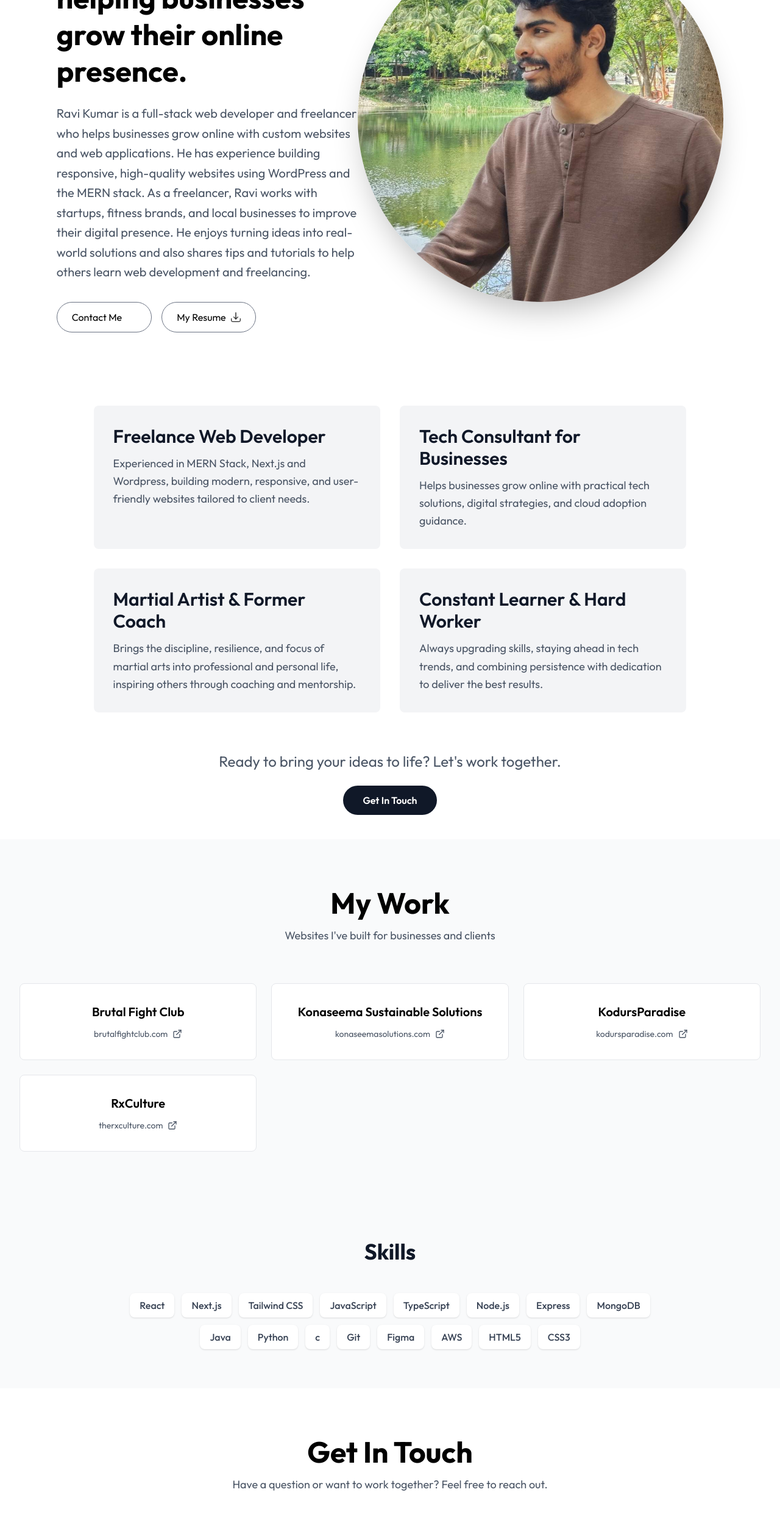
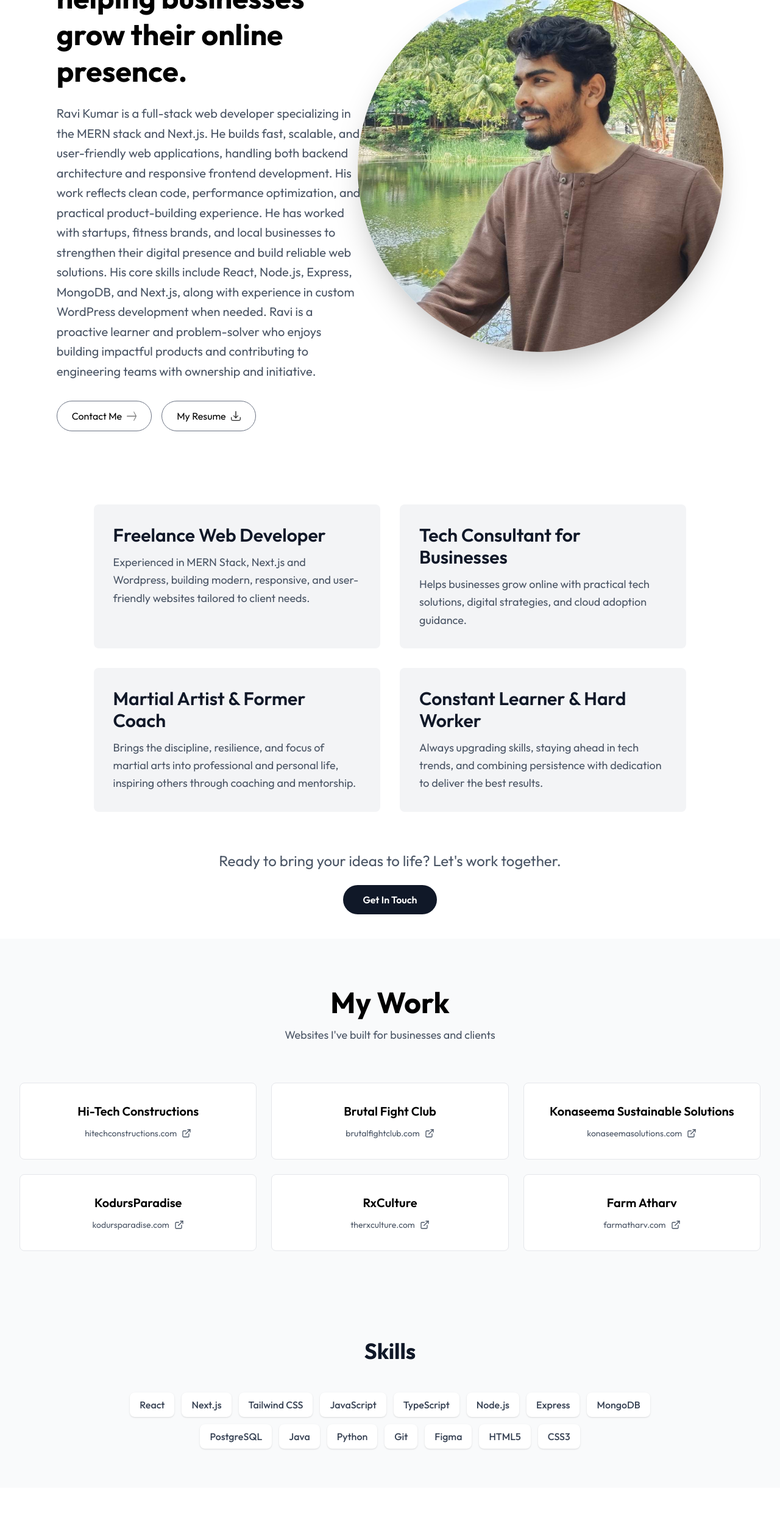
Before and after one commit to RavikrGTX/portfolio, a Next.js app: page / in a window 1280 px wide. Shown: the part 234-2744 px from the top of the page at 61% size. Built offline with nearby package versions, Linux system fonts and the light colour scheme; a web font is replaced by a local one.

Commit message:
Add Changes to hero Section and new projects

```diff
--- a/src/app/components/Header.jsx
+++ b/src/app/components/Header.jsx
@@ -1,4 +1,3 @@
-
 import React from "react";
 import Image from "next/image";
 import { assets } from "../../../assets/assets";
@@ -15,14 +14,18 @@ const Header = () => {
             </h1>
 
             <p className="text-base sm:text-lg md:text-xl  text-gray-600 font-serif max-w-2xl mx-auto lg:mx-0 mb-8 leading-relaxed">
-              Ravi Kumar is a full-stack web developer and freelancer who helps
-              businesses grow online with custom websites and web applications. He
-              has experience building responsive, high-quality websites using
-              WordPress and the MERN stack. As a freelancer, Ravi works with
-              startups, fitness brands, and local businesses to improve their
-              digital presence. He enjoys turning ideas into real-world solutions
-              and also shares tips and tutorials to help others learn web
-              development and freelancing.
+              Ravi Kumar is a full-stack web developer specializing in the MERN
+              stack and Next.js. He builds fast, scalable, and user-friendly web
+              applications, handling both backend architecture and responsive
+              frontend development. His work reflects clean code, performance
+              optimization, and practical product-building experience. He has
+              worked with startups, fitness brands, and local businesses to
+              strengthen their digital presence and build reliable web
+              solutions. His core skills include React, Node.js, Express,
+              MongoDB, and Next.js, along with experience in custom WordPress
+              development when needed. Ravi is a proactive learner and
+              problem-solver who enjoys building impactful products and
+              contributing to engineering teams with ownership and initiative.
             </p>
 
             <div className="flex flex-col sm:flex-row items-center justify-center lg:justify-start gap-4">
@@ -34,12 +37,12 @@ const Header = () => {
                 <Image
                   className="w-4 h-4"
                   alt="arrow icon"
-                  src={assets.right_arrow_bold_dark}
+                  src={assets.right_arrow}
                 />
               </a>
 
               <a
-                href="/ravikumarmresume1.pdf"
+                href="/RAVIKUMAR_MAMIDI_RESUME.pdf"
                 download
                 className="w-full sm:w-auto px-6 py-3 border border-gray-500 rounded-full flex items-center justify-center gap-2 hover:bg-gray-100 transition-all duration-300 text-sm sm:text-base"
               >
@@ -74,17 +77,6 @@ const Header = () => {
 };
 
 export default Header;
-
-
-
-
-
-
-
-
-
-
-
 
 // import Image from "next/image";
 // import { assets } from "@/data/assets"; // Update this import path based on your project structure
--- a/src/app/components/Mywork.jsx
+++ b/src/app/components/Mywork.jsx
@@ -5,8 +5,15 @@ import Image from 'next/image';
 export default function WorkSection() {
 
   const projects = [
+       {
+      id: 1,
+      businessName: 'Hi-Tech Constructions',
+      logo:assets.bfclogo,
+      website: 'https://hitechconstructions.com/',
+      domain: 'hitechconstructions.com'
+    },
     {
-      id: 1,
+      id: 2,
       businessName: 'Brutal Fight Club',
       logo:assets.bfclogo,
       website: 'https://brutalfightclub.com',
@@ -20,7 +27,7 @@ export default function WorkSection() {
     //   domain: 'brilliantmartialarts.com'
     // },
     {
-      id: 3,
+      id: 4,
       businessName: 'Konaseema Sustainable Solutions',
       logo: assets.ksslogo,
       website: 'https://konaseemasolutions.com',
@@ -34,11 +41,18 @@ export default function WorkSection() {
       domain: 'kodursparadise.com'
     },
     {
-      id: 5,
+      id: 6,
       businessName: 'RxCulture',
       logo: assets.rxculturelogo,
       website: 'https://therxculture.com',
       domain: 'therxculture.com'
+    },
+    {
+      id: 7,
+      businessName: 'Farm Atharv',
+      logo: assets.rxculturelogo,
+      website: 'https://farmatharv.com',
+      domain: 'farmatharv.com'
     },
 
   ];
--- a/src/app/components/Skills.jsx
+++ b/src/app/components/Skills.jsx
@@ -8,14 +8,15 @@ export default function Skills() {
     "Node.js",
     "Express",
     "MongoDB",
+    "PostgreSQL",
 
 
     "Java",
     "Python",
-    "c",
+    // "c",
     "Git",
     "Figma",
-    "AWS",
+    // "AWS",
     "HTML5",
     "CSS3"
   ];
```
Also changed, not shown: 1 other file (tests, documents, lock files or other folders).
